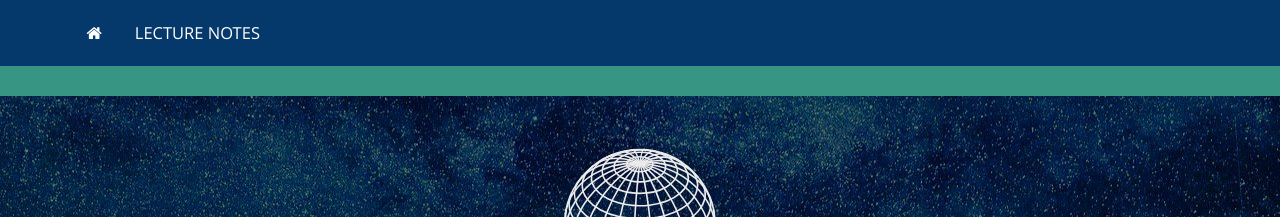
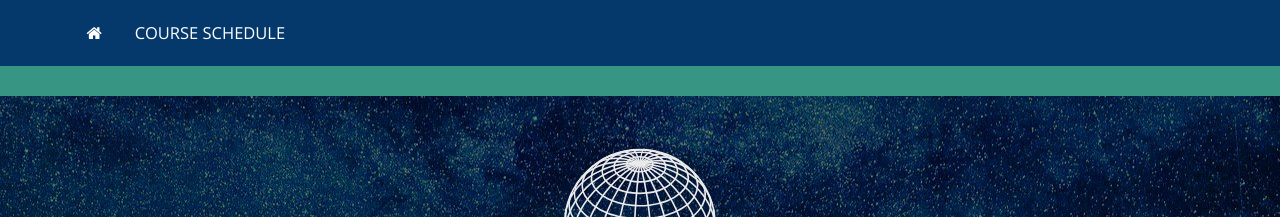
Before and after one commit to bbadzioch/727_site, a Jekyll site: the page built from index.md, in a window 1280 px wide and 900 px high. Shown: the top 217 px of the window. Built offline with Jekyll 4.4.1, drawn with Linux system fonts in a browser that asks for light colours; nearby versions of some CDN libraries.

Commit message:
Update navigation.html

```diff
--- a/_includes/navigation.html
+++ b/_includes/navigation.html
@@ -16,7 +16,7 @@
 					<a href="{{ site.baseurl }}/"><i class="fa fa-home"></i></a>
 				</li>
 				<li>
-					<a href="{{ site.baseurl }}{% link lecture_notes.md %}">Lecture notes</a>
+					<a href="{{ site.baseurl }}{% link lecture_notes.md %}">Course Schedule</a>
 				</li>
 			</ul>
 		</div>
```
